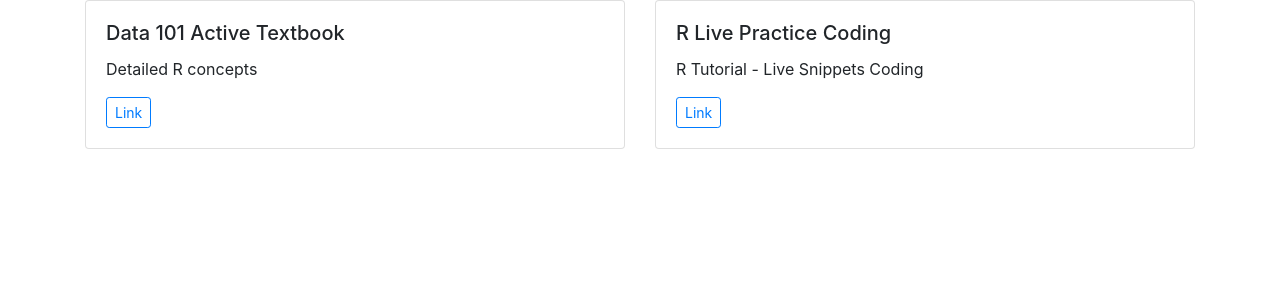
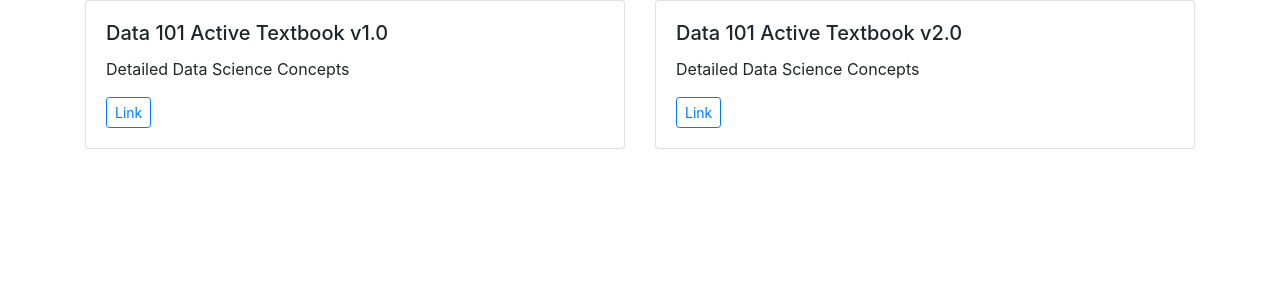
Before and after one commit to aditya0sehgal/Data101-textbook, a Flask app: page /R in a window 1280 px wide. Shown: the top 300 px of the page. Run offline with Flask 2, Linux system fonts and the light colour scheme; some libraries are stand-ins or nearby versions.

Commit message:
text change

```diff
--- a/templates/main-r.html
+++ b/templates/main-r.html
@@ -34,9 +34,9 @@
                     <img class="card-img-top" src="" alt="">
 
                     <div class="card-body">
-                        <h5 class="card-title">Data 101 Active Textbook</h5>
+                        <h5 class="card-title">Data 101 Active Textbook v1.0</h5>
                         <p class="card-text">
-                            Detailed R concepts
+                            Detailed Data Science Concepts
                         </p>
 
                         <a href="https://paramshah4.github.io/data101_tutorial/" class="btn btn-outline-primary btn-sm">
@@ -51,9 +51,9 @@
                     <img class="card-img-top" src="" alt="">
 
                     <div class="card-body">
-                        <h5 class="card-title">R Live Practice Coding</h5>
+                        <h5 class="card-title">Data 101 Active Textbook v2.0</h5>
                         <p class="card-text">
-R Tutorial - Live Snippets Coding
+                            Detailed Data Science Concepts
                         </p>
 
                         <a href="/Rdata101" class="btn btn-outline-primary btn-sm">
```
Also changed, not shown: templates/sqlSnippet.html (line endings or trailing spaces).
